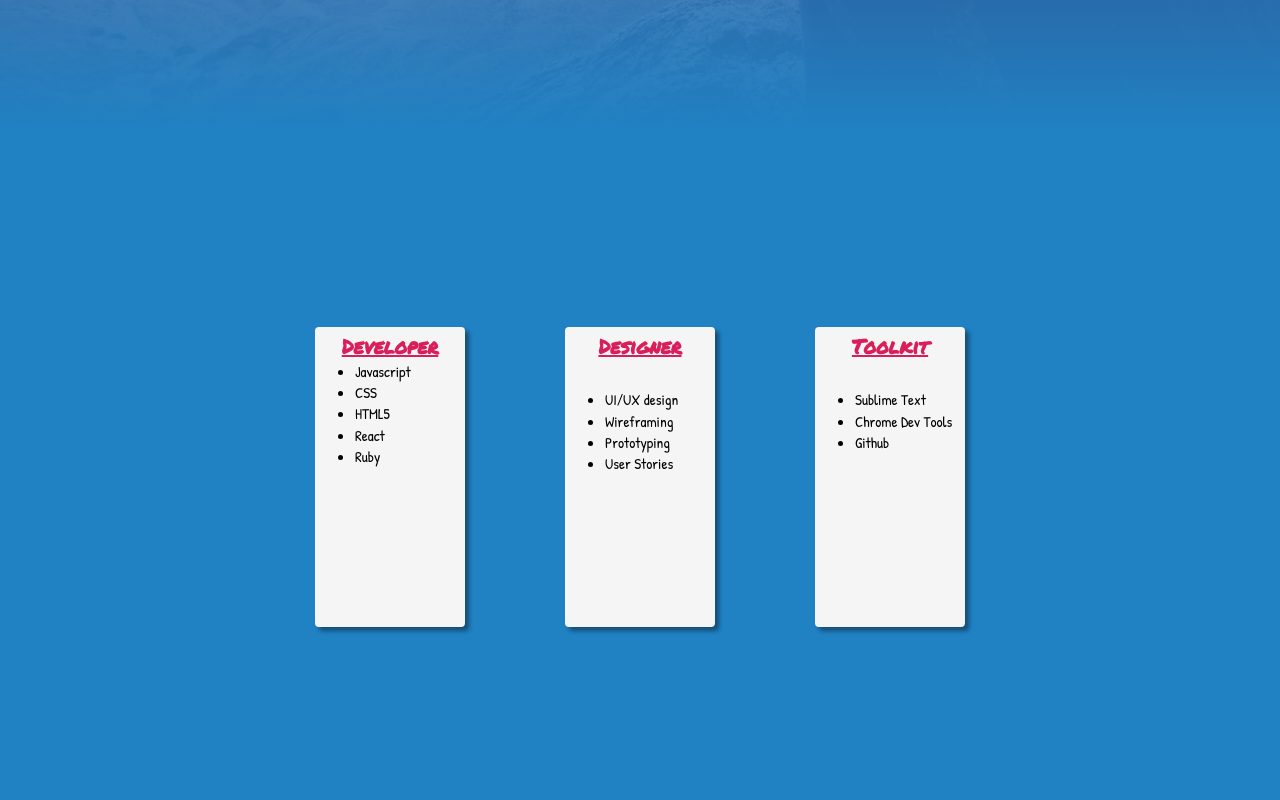
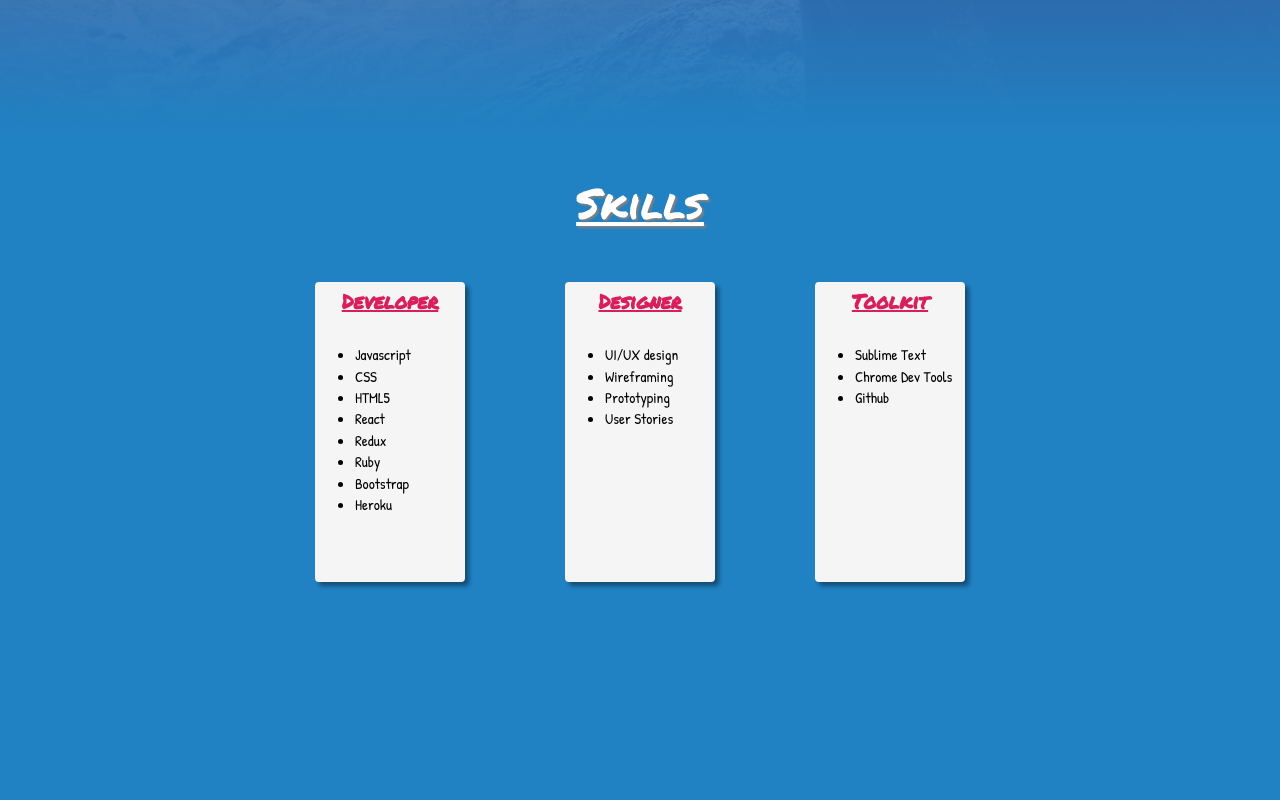
Before and after one commit to sinninga/first-portfolio, a React app: page / in a window 1280 px wide. Shown: the part 720-1520 px from the top of the page. Built offline with nearby package versions, Linux system fonts and the light colour scheme.

Commit message:
skills edits

```diff
--- a/assets/stylesheets/application.scss
+++ b/assets/stylesheets/application.scss
@@ -18,7 +18,7 @@ body {
   flex-direction: column;
   align-items: center;
   justify-content: center;
-  background: linear-gradient(0deg,#2081C3,rgba(255,0,150,0.3)),url("/assets/sinai.jpg");
+  background: linear-gradient(0deg,#2081C3,rgba(255,0,150,0.4)),url("/assets/sinai.jpg");
   background-size: cover;
   height: 100vh;
   color: white;
@@ -53,12 +53,24 @@ body {
   border-width: 2px;
 }
 
+.skills-title {
+  background-color: #2081C3;
+  color: whitesmoke;
+  text-align: center;
+  color: white;
+  font-size: 3em;
+  text-decoration: underline;
+  font-family: 'Permanent Marker', cursive;
+  text-shadow: 2px 2px 2px grey;
+  padding-top: 40px;
+}
+
 .skills {
   display: flex;
-  align-items: center;
+  // align-items: center;
   justify-content: center;
   background-color: #2081C3;
-  height: 100vh;
+  height: 80vh;
   color: white;
   font-size: 3em;
   font-family: 'Patrick Hand', cursive;
--- a/src/components/skills.jsx
+++ b/src/components/skills.jsx
@@ -3,15 +3,21 @@ import React, { Component } from 'react';
 class Skills extends Component {
   render() {
     return (
+      <div className="skills-container">
+      <div className="skills-title">Skills</div>
         <div className="skills">
           <div className="skill-card">
             <strong className='skill-title'>Developer</strong>
+            <br/>
             <ul className='full-list'>
               <li className='list'>Javascript</li>
               <li className='list'>CSS</li>
               <li className='list'>HTML5</li>
               <li className='list'>React</li>
+              <li className='list'>Redux</li>
               <li className='list'>Ruby</li>
+              <li className='list'>Bootstrap</li>
+              <li className='list'>Heroku</li>
             </ul>
           </div>
           <div className="skill-card">
@@ -34,6 +40,7 @@ class Skills extends Component {
             </ul>
           </div>
         </div>
+      </div>
     )
   }
 }
```
Lines whose indentation alone changed are shown as unchanged.
